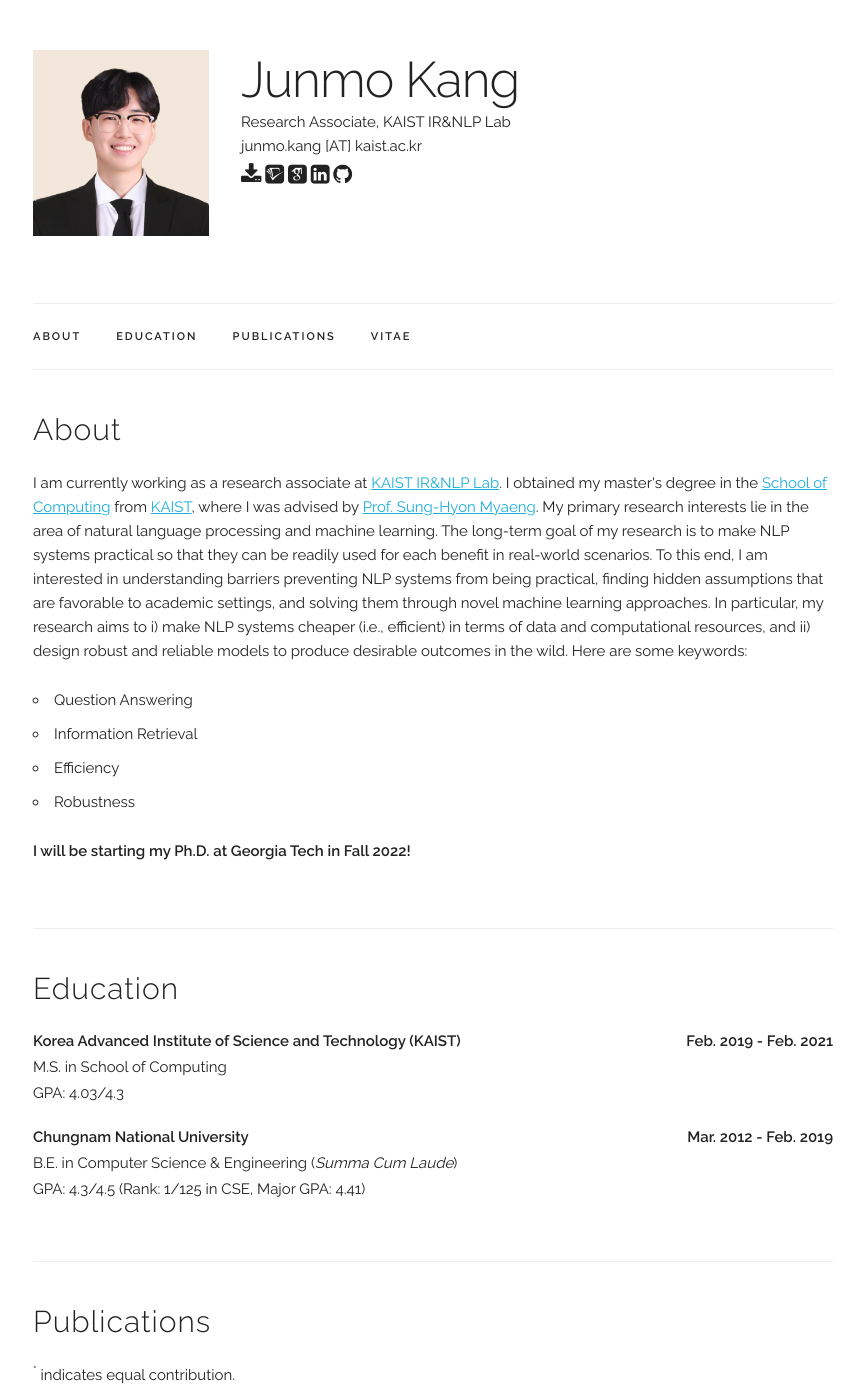
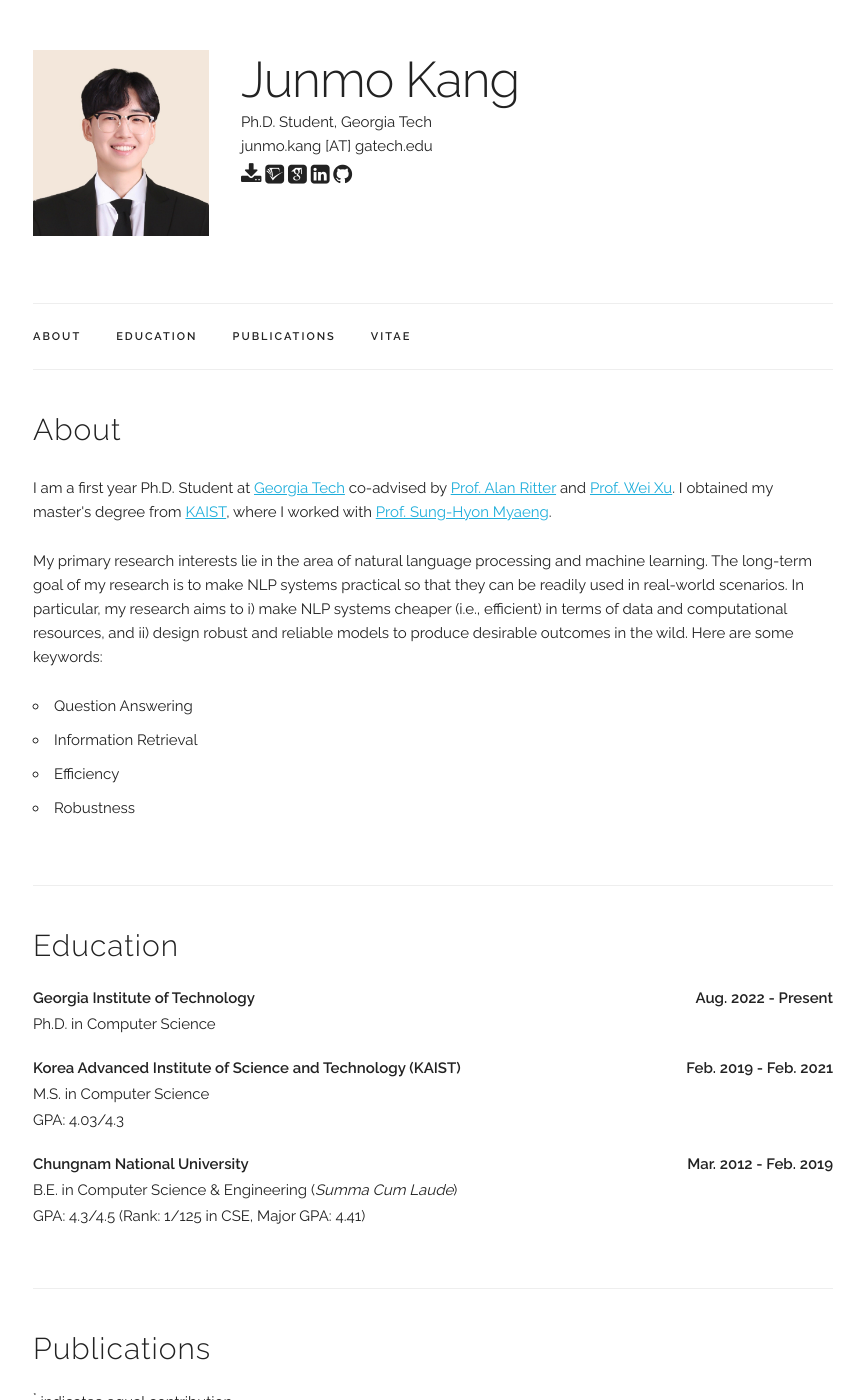
Before and after one commit to jm-kang/jm-kang.github.io, a Jekyll site: the page built from index.html, in a window 1280 px wide and 1400 px high. Shown: the whole window, without its empty margins (207-1071 px from the left). Built offline with Jekyll 4.4.1, drawn with Linux system fonts in a browser that asks for light colours; some web fonts are replaced; some of the changed text lies outside the part shown.

Commit message:
PhD update

```diff
--- a/_data/main_info.yaml
+++ b/_data/main_info.yaml
@@ -1,6 +1,6 @@
 name: "Junmo Kang"
-title: "Research Associate, KAIST IR&NLP Lab"
-email: "junmo.kang [AT] kaist.ac.kr"
+title: "Ph.D. Student, Georgia Tech"
+email: "junmo.kang [AT] gatech.edu"
 profile_pic: "/assets/profile-pics/jm.jpeg"
 # twitter: "https://twitter.com/jm-kang"
 cv: "assets/cv/CV.pdf"
--- a/_data/publications.yaml
+++ b/_data/publications.yaml
@@ -4,6 +4,7 @@ papers:
     image: "/assets/publications/2022_exploiting_numerical-contextual/image.png"
     authors: "Jeonghwan Kim, <b>Junmo Kang</b>, Giwon Hong, Kyung-min Kim, Sung-Hyon Myaeng"
     venue: "In Proceedings of Findings of NAACL, 2022."
+    paper_pdf: "https://aclanthology.org/2022.findings-naacl.138.pdf"
     selected: y
 
   - title: "Ultra-High Dimensional Sparse Representations with Binarization for Efficient Text Retrieval"
@@ -42,7 +43,7 @@ papers:
     authors: "<b>Junmo Kang<sup>*</sup></b>, Suwon Shin<sup>*</sup>, Jeonghwan Kim<sup>*</sup>, Jaeyoung Jo<sup>*</sup>, Sung-Hyon Myaeng"
     venue: "arXiv, 2020."
     paper_pdf: "https://arxiv.org/pdf/2110.06620.pdf"
-    selected: y
+    selected: n
 
   - title: "Regularization of Distinct Strategies for Unsupervised Question Generation"
     image: "/assets/publications/2020_regularization/image.png"
--- a/index.html
+++ b/index.html
@@ -5,11 +5,13 @@ layout: default
 <div class="docs-section" id="about">
   <h4>About</h4>
   <p>
-  I am currently working as a research associate at <a href="http://ir.kaist.ac.kr">KAIST IR&NLP Lab</a>.
-  I obtained my master's degree in the <a href="https://cs.kaist.ac.kr/">School of Computing</a> from <a href="https://www.kaist.ac.kr/en/">KAIST</a>, where I was advised by <a href="http://ir.kaist.ac.kr/member/professor/">Prof. Sung-Hyon Myaeng</a>.
-
-  My primary research interests lie in the area of natural language processing and machine learning. The long-term goal of my research is to make NLP systems practical so that they can be readily used for each benefit in real-world scenarios.
-  To this end, I am interested in understanding barriers preventing NLP systems from being practical, finding hidden assumptions that are favorable to academic settings, and solving them through novel machine learning approaches.
+    <p>
+      I am a first year Ph.D. Student at <a href="https://www.ic.gatech.edu">Georgia Tech</a> co-advised by <a href="http://aritter.github.io">Prof. Alan Ritter</a> and <a href="https://cocoxu.github.io">Prof. Wei Xu</a>.
+      I obtained my master's degree from <a href="https://www.kaist.ac.kr/en/">KAIST</a>, where I worked with <a href="http://ir.kaist.ac.kr/member/professor/">Prof. Sung-Hyon Myaeng</a>.
+    </p>
+    <p>
+      My primary research interests lie in the area of natural language processing and machine learning. The long-term goal of my research is to make NLP systems practical so that they can be readily used in real-world scenarios.
+      <!-- To this end, I am interested in understanding barriers preventing NLP systems from being practical, finding hidden assumptions that are favorable to academic settings, and solving them through novel machine learning approaches. -->
       In particular, my research aims to i) make NLP systems cheaper (i.e., efficient) in terms of data and computational resources, and ii) design robust and reliable models to produce desirable outcomes in the wild.
       Here are some keywords:
       <ul>
@@ -26,7 +28,7 @@ layout: default
           Robustness
         </li>
       </ul>
-  <b>I will be starting my Ph.D. at Georgia Tech in Fall 2022!</b>
+    </p>
   </p>
 </div>
 
@@ -34,15 +36,22 @@ layout: default
 <div class="docs-section" id="education">
   <h4>Education</h4>
         <div class="paper">
-          <p class="title"><b>Korea Advanced Institute of Science and Technology (KAIST) <b style="float:right;">Feb. 2019 - Feb. 2021</b></b></p>
+          <p class="title"><b>Georgia Institute of Technology<b style="float:right;">Aug. 2022 - Present</b></b></p>
 
-          <p>M.S. in School of Computing</p>
+          <p>Ph.D. in Computer Science</p>
+          <p></p>
+        </div>
+
+        <div class="paper">
+          <p class="title"><b>Korea Advanced Institute of Science and Technology (KAIST)<b style="float:right;">Feb. 2019 - Feb. 2021</b></b></p>
+
+          <p>M.S. in Computer Science</p>
           <p>GPA: 4.03/4.3</p>
           <p></p>
         </div>
 
         <div class="paper">
-          <p class="title"><b>Chungnam National University <b style="float:right;">Mar. 2012 - Feb. 2019</b></b></p>
+          <p class="title"><b>Chungnam National University<b style="float:right;">Mar. 2012 - Feb. 2019</b></b></p>
 
           <p>B.E. in Computer Science & Engineering (<i>Summa Cum Laude</i>)</p>
           <p>GPA: 4.3/4.5 (Rank: 1/125 in CSE, Major GPA: 4.41)</p>
```
Also changed, not shown: _data/experience.yaml (+7 -2 lines). Lines whose indentation alone changed are shown as unchanged.
